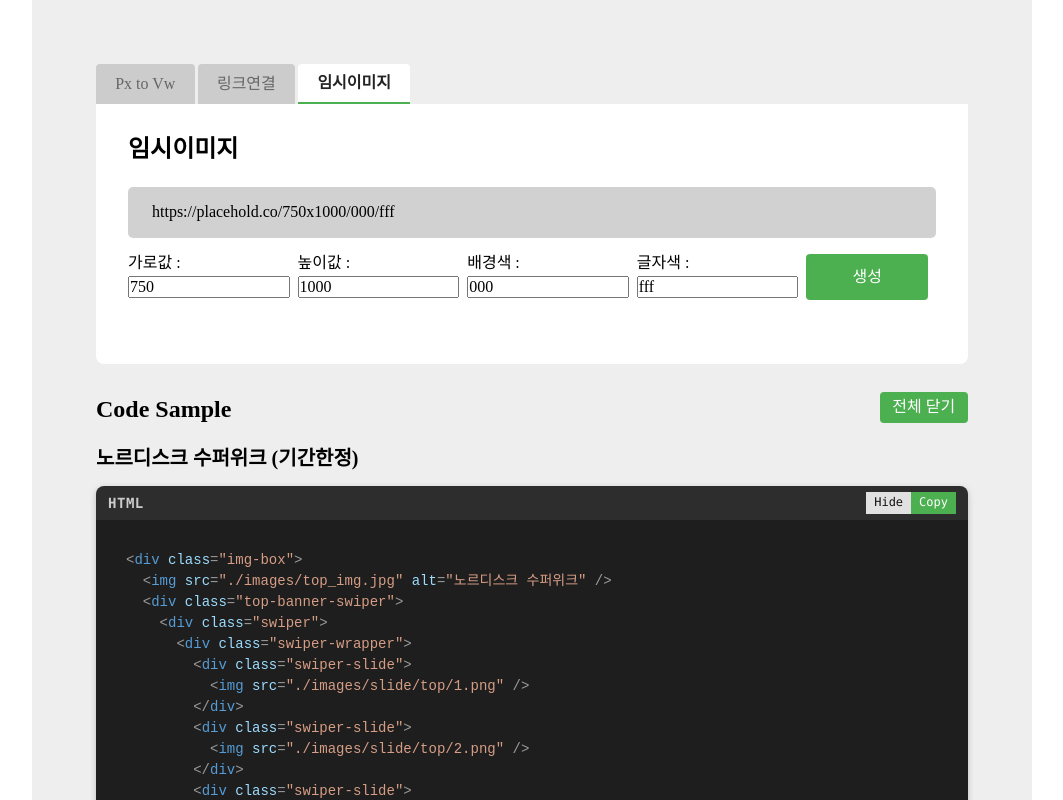
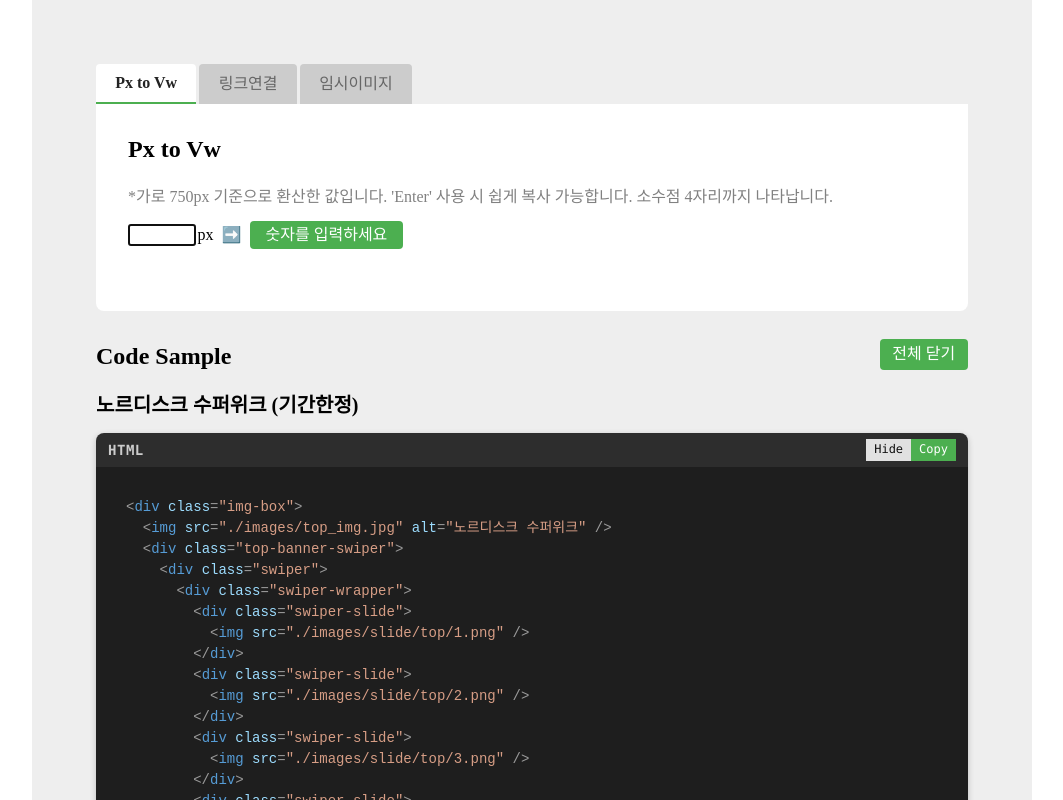
Before and after one commit to sangyeop0529/Px-to-Vw, a React (Vite) app: page / in a window 1280 px wide. Shown: the top 800 px of the page, without its empty margins (108-1171 px from the left). Built offline with nearby package versions, Linux system fonts and the light colour scheme.

Commit message:
탭박스 순서 변경

```diff
--- a/src/App.tsx
+++ b/src/App.tsx
@@ -17,7 +17,7 @@ const TAB_LIST = [
 
 function App() {
   const [allOpen, setAllOpen] = useState(true);
-  const [activeTab, setActiveTab] = useState("img");
+  const [activeTab, setActiveTab] = useState("vw");
 
   const toggleAll = () => setAllOpen((prev) => !prev);
 
```
